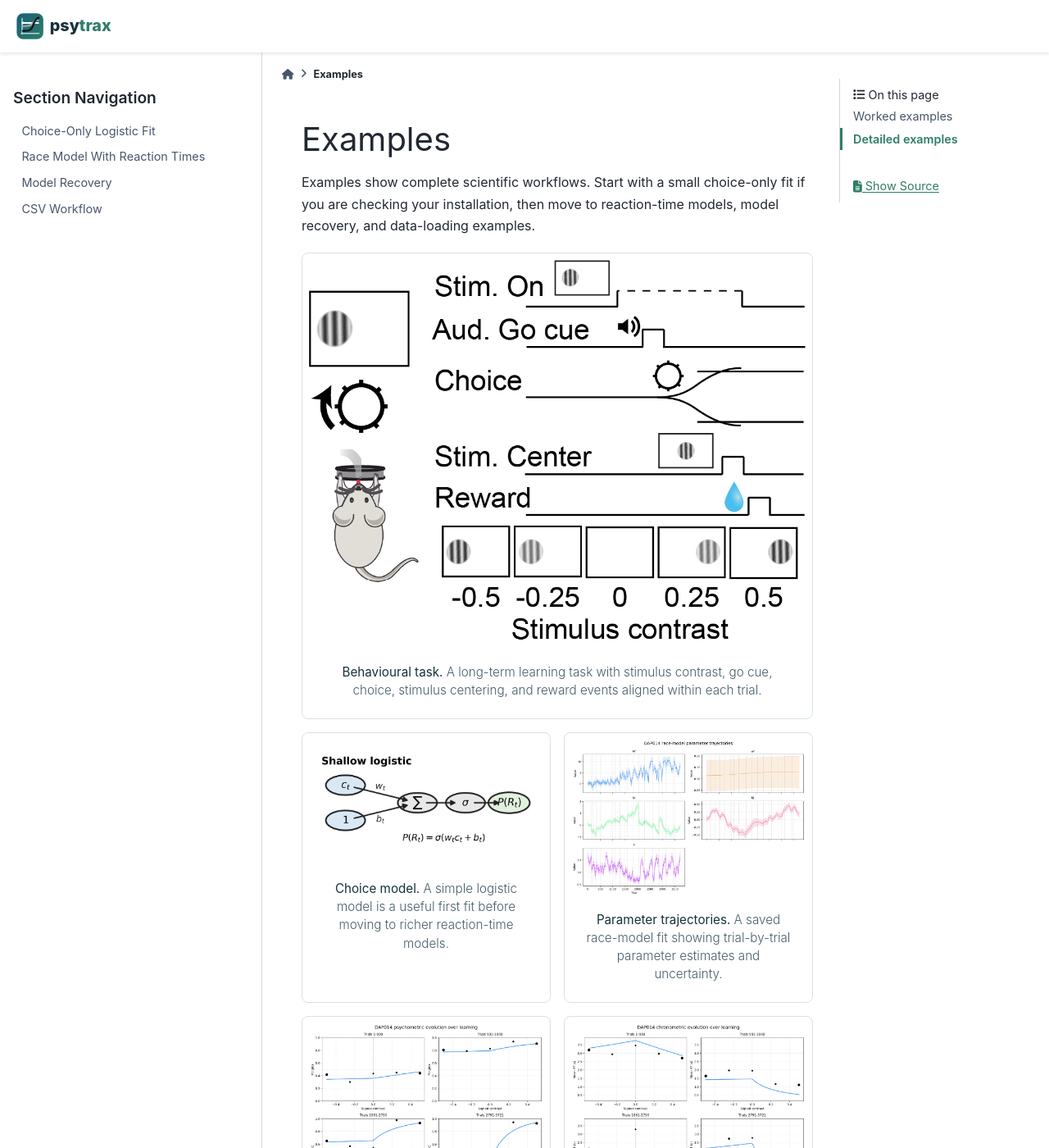
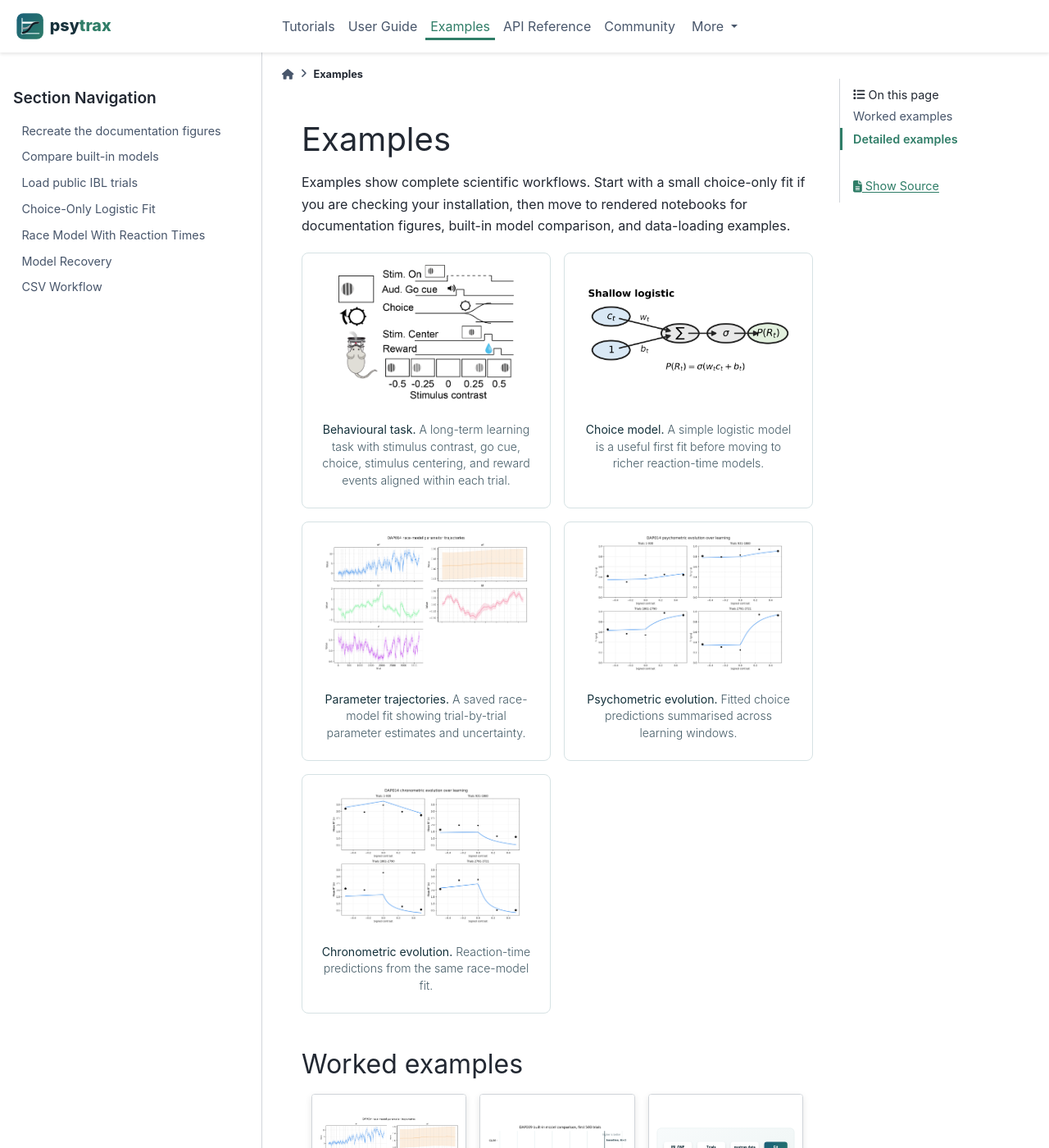
Before and after one commit to SamuelLiebana/psytrax, a Sphinx documentation site: the page built from docs/source/examples/index.md, in a window 1280 px wide and 1400 px high. Shown: the whole window at 82% size. Built offline with Sphinx 7.4.7 and the PyData theme 0.15.4, drawn with Linux system fonts in a browser that asks for light colours; some of the changed text lies outside the part shown.

Commit message:
improved examples sectoin

```diff
--- a/docs/source/_static/psytrax.css
+++ b/docs/source/_static/psytrax.css
@@ -165,7 +165,7 @@
 .psytrax-example-gallery {
   display: grid;
   gap: 1rem;
-  grid-template-columns: repeat(2, minmax(0, 1fr));
+  grid-template-columns: repeat(auto-fit, minmax(210px, 1fr));
   margin: 1.2rem 0 2rem;
 }
 
@@ -178,19 +178,21 @@
 }
 
 .psytrax-example-gallery figure.psytrax-example-wide {
-  grid-column: 1 / -1;
+  grid-column: auto;
 }
 
 .psytrax-example-gallery img {
   background: #ffffff;
   display: block;
-  height: auto;
+  height: 180px;
+  object-fit: contain;
+  padding: 0.4rem;
   width: 100%;
 }
 
 .psytrax-example-gallery figcaption {
   color: var(--psytrax-muted);
-  font-size: 0.95rem;
+  font-size: 0.88rem;
   line-height: 1.45;
   padding: 0.8rem 0.9rem 0.95rem;
 }
@@ -258,6 +260,14 @@
   text-decoration: none;
 }
 
+.psytrax-notebook-card .sd-card-img-top {
+  background: #ffffff;
+  border-bottom: 1px solid var(--psytrax-border);
+  height: 170px;
+  object-fit: contain;
+  padding: 0.5rem;
+}
+
 .psytrax-footer-logos {
   align-items: center;
   display: flex;
--- a/docs/source/conf.py
+++ b/docs/source/conf.py
@@ -13,6 +13,7 @@
 
 extensions = [
     "myst_parser",
+    "nbsphinx",
     "numpydoc",
     "sphinx.ext.autodoc",
     "sphinx.ext.autosummary",
@@ -27,6 +28,7 @@
 numpydoc_show_class_members = False
 myst_enable_extensions = ["colon_fence"]
 myst_heading_anchors = 3
+nbsphinx_execute = "never"
 
 templates_path = ["_templates"]
 exclude_patterns = ["snippets/*"]
@@ -42,7 +44,7 @@
         "image_dark": "_static/psytrax_logo_dark.svg",
     },
     "navbar_start": ["navbar-logo"],
-    "navbar_center": [],
+    "navbar_center": ["navbar-nav"],
     "navbar_end": [],
     "navbar_persistent": [],
     "icon_links": [
--- a/docs/source/examples/index.md
+++ b/docs/source/examples/index.md
@@ -1,11 +1,11 @@
 # Examples
 
 Examples show complete scientific workflows. Start with a small choice-only fit
-if you are checking your installation, then move to reaction-time models, model
-recovery, and data-loading examples.
+if you are checking your installation, then move to rendered notebooks for
+documentation figures, built-in model comparison, and data-loading examples.
 
 <div class="psytrax-example-gallery">
-  <figure class="psytrax-example-wide">
+  <figure>
     <img src="../_static/images/examples/long-term-learning-task.png" alt="Long-term learning behavioural task timeline with stimulus onset, auditory go cue, choice, stimulus centre, reward, and stimulus contrast values." />
     <figcaption><strong>Behavioural task.</strong> A long-term learning task with stimulus contrast, go cue, choice, stimulus centering, and reward events aligned within each trial.</figcaption>
   </figure>
@@ -29,35 +29,36 @@
 
 ## Worked examples
 
-<div class="psytrax-worked-examples">
-  <article class="psytrax-worked-example">
-    <img src="../_static/images/examples/dap014-race-trajectories.png" alt="DAP014 race-model parameter trajectories." />
-    <div class="psytrax-worked-example-body">
-      <h3>Recreate the documentation figures</h3>
-      <p>Load the bundled DAP014 race-model fit and regenerate the trajectory, psychometric, and chronometric panels used throughout the docs.</p>
-      <p><code>generate_dap014_docs_figures.py</code></p>
-      <p class="psytrax-script-link"><a href="https://github.com/SamuelLiebana/psytrax/blob/main/examples/generate_dap014_docs_figures.py">View script</a></p>
-    </div>
-  </article>
-  <article class="psytrax-worked-example">
-    <img src="../_static/images/examples/model-evidence-comparison.png" alt="Model evidence comparison plot." />
-    <div class="psytrax-worked-example-body">
-      <h3>Compare built-in models</h3>
-      <p>Fit logistic, diffusion, and race-model likelihoods to the same mouse and compare them with the approximate log evidence returned by psytrax.</p>
-      <p><code>compare_models_DAP009.py</code></p>
-      <p class="psytrax-script-link"><a href="https://github.com/SamuelLiebana/psytrax/blob/main/examples/compare_models_DAP009.py">View script</a></p>
-    </div>
-  </article>
-  <article class="psytrax-worked-example">
-    <img src="../_static/images/examples/ibl-integration-workflow.svg" alt="IBL ONE to psytrax data workflow." />
-    <div class="psytrax-worked-example-body">
-      <h3>Load public IBL trials</h3>
-      <p>Search subjects and sessions with ONE, handle common public IBL trial layouts, and convert the result to a psytrax data dictionary.</p>
-      <p><code>ibl_one_integration_walkthrough.ipynb</code></p>
-      <p class="psytrax-script-link"><a href="https://github.com/SamuelLiebana/psytrax/blob/main/examples/ibl_one_integration_walkthrough.ipynb">View notebook</a></p>
-    </div>
-  </article>
-</div>
+::::{grid} 1 1 3 3
+:gutter: 3
+
+:::{grid-item-card} Recreate the documentation figures
+:link: documentation-figures
+:link-type: doc
+:img-top: ../_static/images/examples/dap014-race-trajectories.png
+:class-card: psytrax-notebook-card
+Load the bundled DAP014 race-model fit and regenerate the trajectory,
+psychometric, and chronometric panels used throughout the docs.
+:::
+
+:::{grid-item-card} Compare built-in models
+:link: compare-built-in-models
+:link-type: doc
+:img-top: ../_static/images/examples/model-evidence-comparison.png
+:class-card: psytrax-notebook-card
+Fit the GLM, DDM, and race-model likelihoods to the same mouse and compare
+them with approximate log evidence.
+:::
+
+:::{grid-item-card} Load public IBL trials
+:link: ibl-one-integration
+:link-type: doc
+:img-top: ../_static/images/examples/ibl-integration-workflow.svg
+:class-card: psytrax-notebook-card
+Search sessions with ONE, handle public IBL trial layouts, and convert the
+result to a psytrax data dictionary.
+:::
+::::
 
 ## Detailed examples
 
@@ -93,6 +94,9 @@
 :maxdepth: 1
 :hidden:
 
+documentation-figures
+compare-built-in-models
+ibl-one-integration
 logistic-first-fit
 race-model-rt
 model-recovery
--- a/pyproject.toml
+++ b/pyproject.toml
@@ -34,6 +34,7 @@
 ]
 docs = [
     "myst-parser>=4",
+    "nbsphinx>=0.9",
     "numpydoc>=1.8",
     "pydata-sphinx-theme>=0.16",
     "sphinx>=8",
```
Also changed, not shown: docs/source/_static/images/examples/model-evidence-comparison.png, docs/source/_static/images/psytrax_pipeline.svg, docs/source/_static/psytrax_logo.svg, docs/source/_static/psytrax_logo_dark.svg, docs/source/examples/compare-built-in-models.ipynb (added), docs/source/examples/documentation-figures.ipynb (added), docs/source/examples/ibl-one-integration.ipynb (added).
